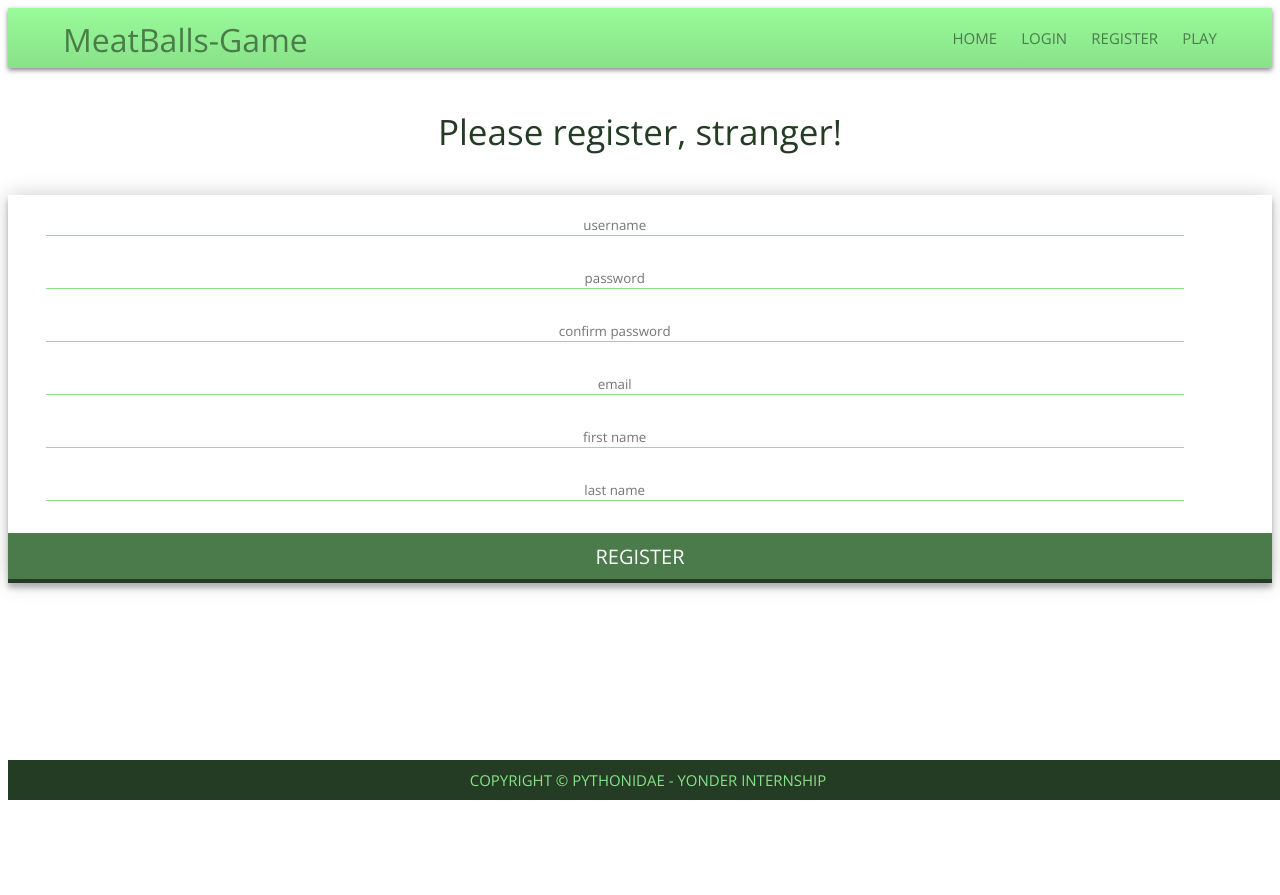
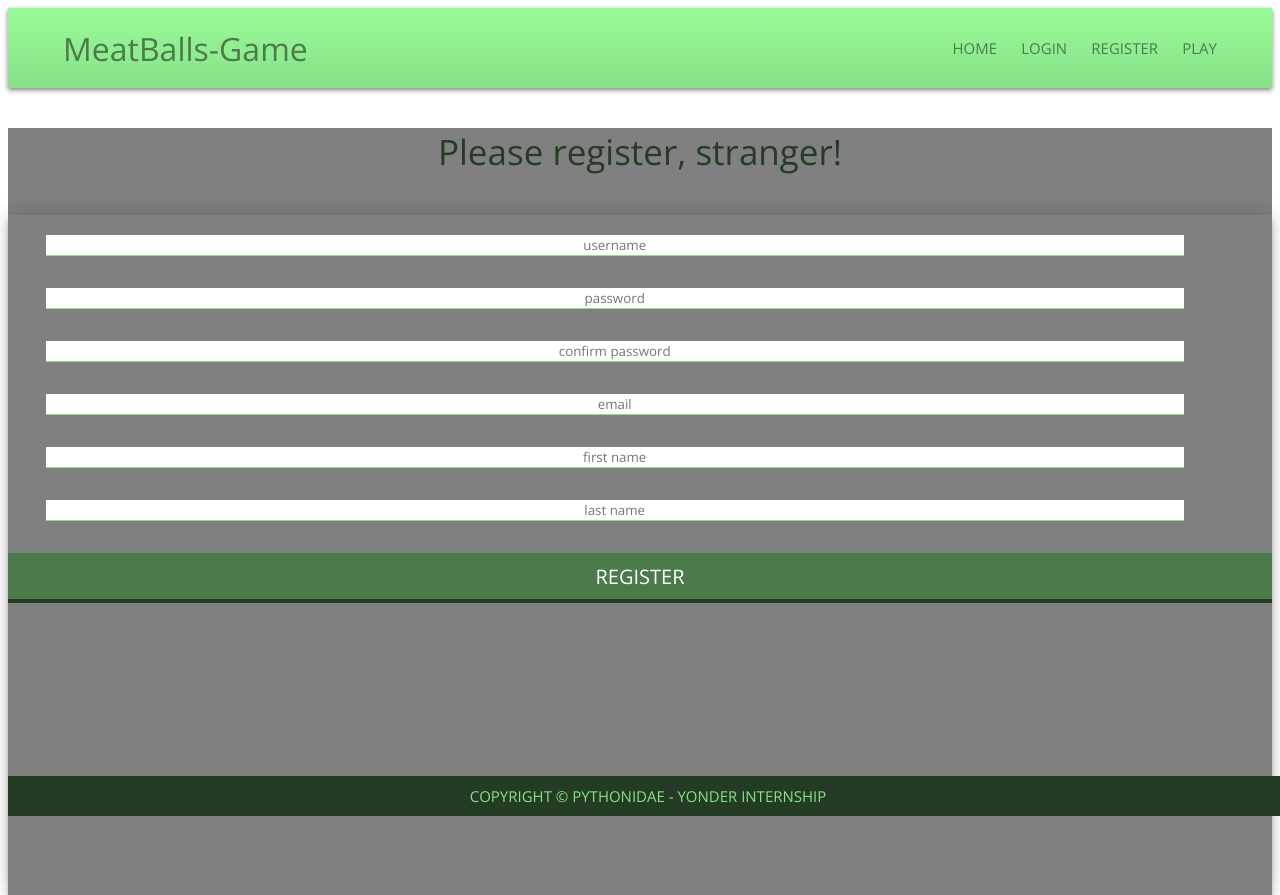
Before and after one commit to Ale282313/Meatballs-Game, a Flask app: page /auth/register in a window 1280 px wide. Before the commit the page ends 800 px from the top, so only its background shows below. Run offline with Flask 2, Linux system fonts and the light colour scheme; some libraries are stand-ins or nearby versions.

Commit message:
Vertical align fixed

```diff
--- a/app/static/css/style.css
+++ b/app/static/css/style.css
@@ -1,6 +1,10 @@
 html {
     min-height: 100%;
     position: relative;
+}
+
+h1 {
+    margin: 0;
 }
 
 * {
@@ -10,6 +14,11 @@ html {
 a, a:hover, a:active, a:focus {
     text-decoration: none;
     color: rgb(255, 255, 255);
+}
+
+.container-fluid {
+    height: 85vh;
+    background-color: gray;
 }
 
 .title {
@@ -75,7 +84,7 @@ a, a:hover, a:active, a:focus {
 header {
     background: linear-gradient(rgb(152, 251, 152),rgb(137, 225, 137));
     box-shadow: 0 2px 5px gray;
-    height: 60px;
+    height: 10vh;
     width: 100%;
 
     position: relative;
@@ -85,15 +94,19 @@ header {
     color: rgb(75, 123, 75);
     font-weight: 400;
 
-    margin: 10px 0 0 55px;
-    float: left;
+
+    left: 0;
+    margin-left: 55px;
+    position: relative;
+    top: 50%;
+    transform: translateY(-50%);
 }
 
 .menu {
     margin-right: 55px;
     position: absolute;
     right: 0;
-    top:50%;
+    top: 50%;
     transform: translateY(-50%);
 }
 .menu ul{
@@ -130,7 +143,7 @@ header {
 
 footer {
     background-color: rgb(36, 60, 36);
-    height: 40px;
+    height: 5vh;
     width: 100%;
 
     bottom: 0;
```
